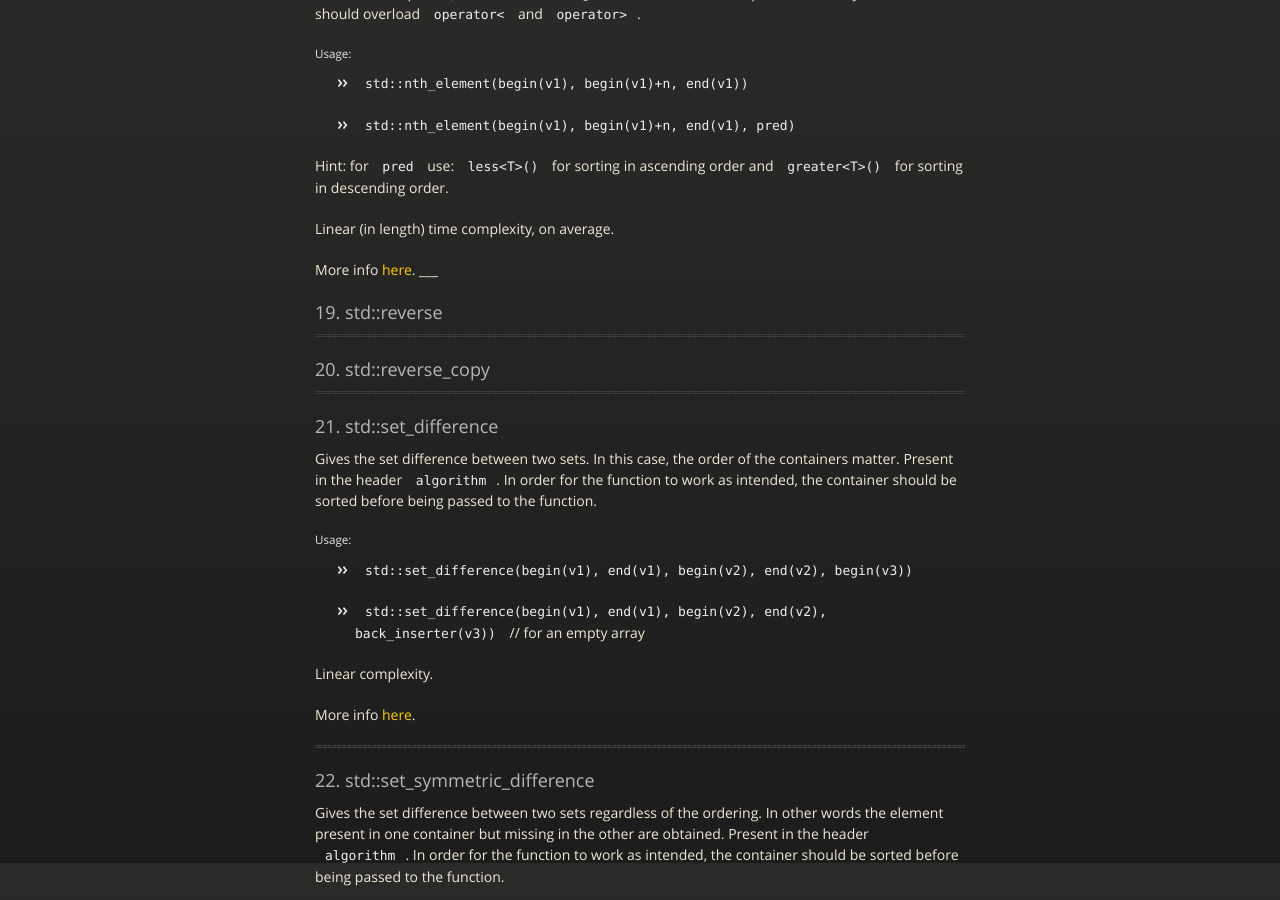
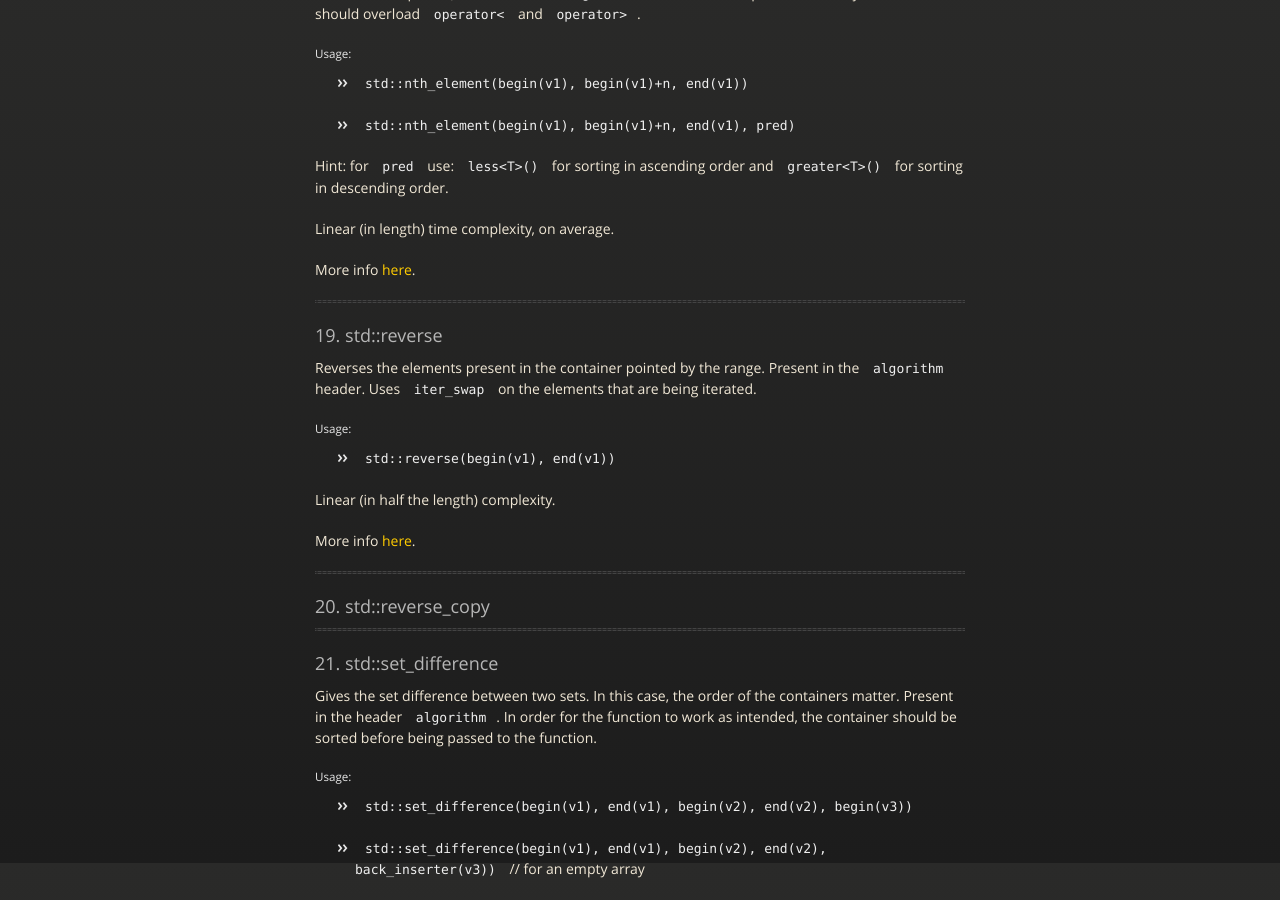
Before and after one commit to naveenspace7/naveenspace7.github.io, a Jekyll site: the page built from _posts/2020-1-23-AlgorithmsCpp.md, in a window 1280 px wide and 900 px high, scrolled down 6337 px. Built offline with Jekyll 4.4.1, drawn with Linux system fonts in a browser that asks for light colours.

Commit message:
Add std::reverse algorithm

```diff
--- a/_posts/2020-1-23-AlgorithmsCpp.md
+++ b/_posts/2020-1-23-AlgorithmsCpp.md
@@ -327,10 +327,20 @@ Hint: for `pred` use: `less<T>()` for sorting in ascending order and `greater<T>
 Linear (in length) time complexity, on average.
 
 More info [here](http://www.cplusplus.com/reference/algorithm/nth_element/).
+
 ___
 
 ### 19. std::reverse <a name="rvr"></a>
 
+Reverses the elements present in the container pointed by the range. Present in the `algorithm` header. Uses `iter_swap` on the elements that are being iterated.
+
+##### Usage:
+
+* `std::reverse(begin(v1), end(v1))`
+
+Linear (in half the length) complexity.
+
+More info [here](http://www.cplusplus.com/reference/algorithm/reverse/).
 
 ___
 
```
Also changed, not shown: other parts of _posts/2020-1-23-AlgorithmsCpp.md (+2 -2 lines).
